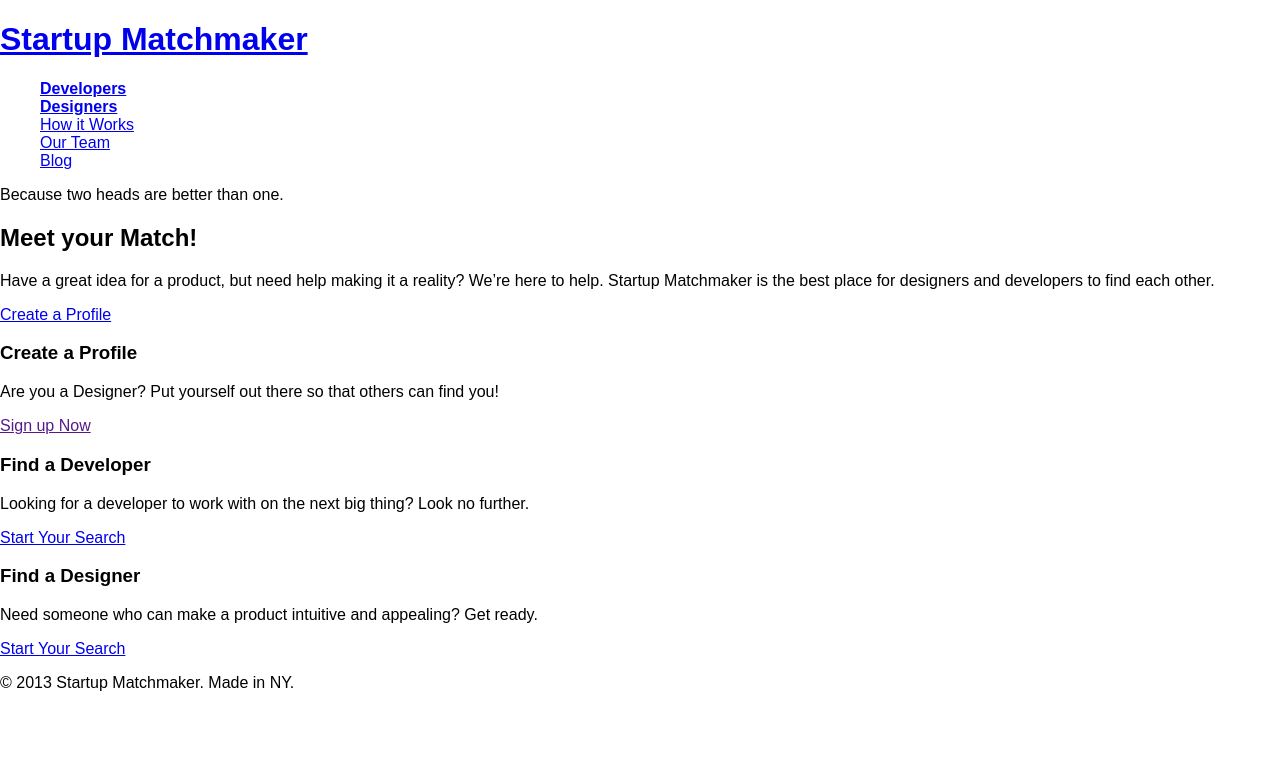
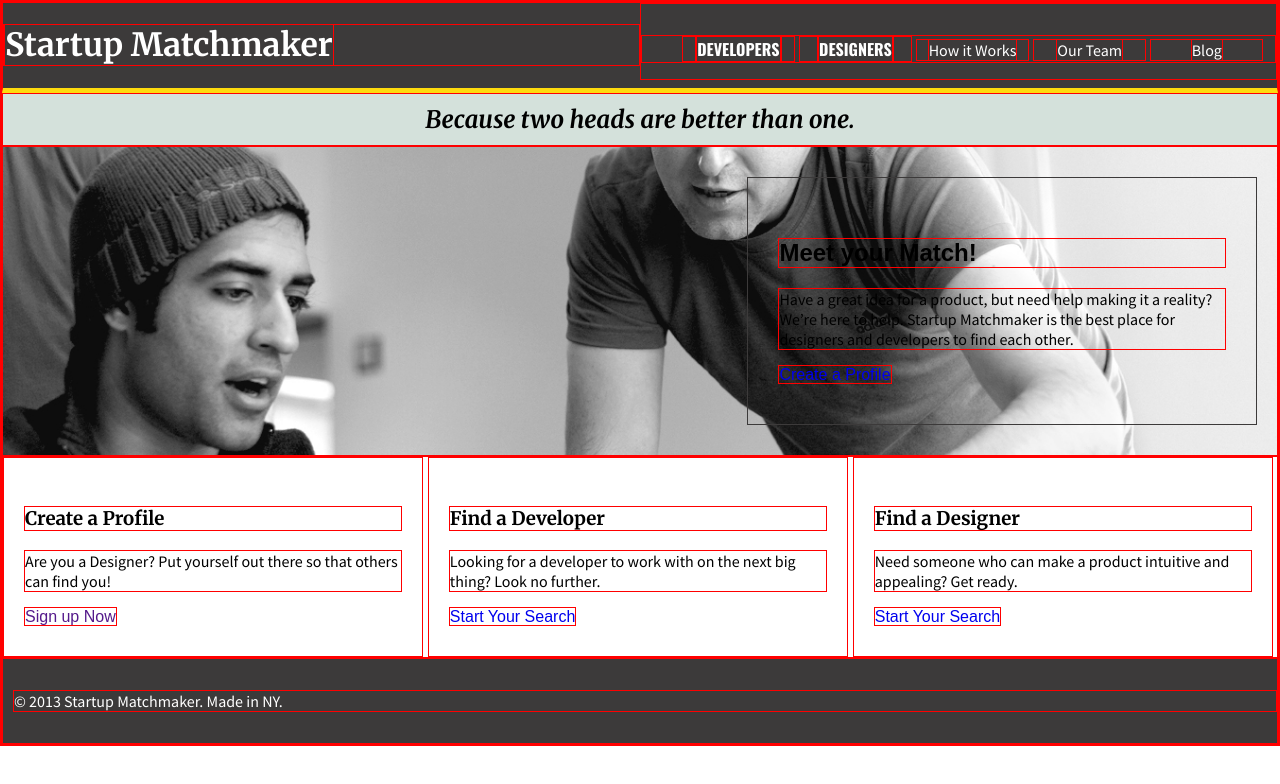
Before and after one commit to winthakelati/homework, a plain HTML site: page startup_matchmaker/index.html in a window 1280 px wide. Drawn offline with nearby package versions, Linux system fonts and the light colour scheme.

Commit message:
basic css and layout completed

```diff
--- a/startup_matchmaker/css/main.css
+++ b/startup_matchmaker/css/main.css
@@ -3,7 +3,7 @@
   ========================================================================== */
 * {
   box-sizing: border-box;
-/*   border: 1px solid red; */
+   border: 1px solid red;
 }
 
 .clearfix:after {
@@ -21,8 +21,8 @@
     (refer to styleguide.jpg for hex codes or use Sip to pick colors from design)
 
     White - #ffffff;
-    Light Grey -
-    Dark Grey -
+    Light Grey - #d4e1db
+    Dark Grey - #3c3a3a
     Grey/Black(text color) -
     Yellow -
     Red -
@@ -32,33 +32,118 @@
 /* Global
    ================================================================ */
 body {
+
   /* Set some defaults! font-family, font-size, color, etc. */
 }
 
 /* Text Styles (a, a:hover, a:visited, a:active, p, h1, h2, h3, h4, etc.)
    ================================================================ */
 a {
+  text-decoration: none;
   /* Set some default styles for anchors (color, text decoration) */
+}
+p{
+  font-family: 'Source Sans Pro', sans-serif;
+}
+h1{
+  font-family:'Merriweather', 'sans-serif';
+}
+h3{
+  font-family:'Merriweather', 'sans-serif';
+}
+
+strong{
+  text-transform: uppercase;
+  font-family:'Oswald', 'sans-serf';
+}
+
+li{
+  font-family: 'Source Sans Pro', sans-serif;
 }
 
 /* Layout (columns, floats, etc.)
    ================================================================ */
+header a{
+  color: #fff;
+  font-weight: lighter;
+}
+h1{
+  float: left;
+  display:inline-block;
+  width:50%;
+}
 
+nav{
+  float: right;
+  display:inline-block;
+  width: 50%;
+  padding-top: 15px;
+}
+li{
+  display: inline-block;
+  width:19%;
+  text-align: center;
+}
+.tagline{
+  clear:both;
+  text-align: center;
+  font-family: 'Merriweather', 'sans-serif';
+  font-style: italic;
+  font-size:24px;
+  background-color: #D4E1DB;
+  margin:0px;
+  padding: 10px 0px 10px 0;
+}
+.blurb{
+float:right;
+width: 40%;
+margin:30px 20px 30px;
+border: 1px solid #3c3a3a;
+padding:40px 30px 40px 30px;
+}
+
+.infoboxes{
+  clear:both;
+}
+.info{
+  clear:both;
+  display: inline-block;
+  width: 33%;
+  padding: 30px 20px 30px 20px;
+}
 
 /* Header
    ================================================================ */
-
+header{
+background-color:#3c3a3a;
+border-bottom: 5px solid #FEDB0D;
+}
 
 
 /* Footer
    ================================================================ */
-
+footer{
+  clear: both;
+  background-color:#3c3a3a;
+  padding: 15px 0px 15px 10px;
+  font-family: 'Source Sans Pro', 'sans-serif';
+  font-weight: normal;
+  color: #fff;
+}
 
 
 /* Navigation
    ================================================================ */
 
 
+/* Banner
+   ================================================================ */
+.banner{
+  background-image:url('../images/coworking.jpg');
+  background-position:center;
+  background-size: 100%;
+  clear: both;
+}
 
 /* Buttons
    ================================================================ */
--- a/startup_matchmaker/index.html
+++ b/startup_matchmaker/index.html
@@ -11,9 +11,10 @@
 
     <link rel="stylesheet" href="css/normalize.css">
     <link rel="stylesheet" href="css/main.css">
+    <link href='https://fonts.googleapis.com/css?family=Source+Sans+Pro:400,700|Merriweather:700,700italic|Oswald:700' rel='stylesheet' type='text/css'>
 </head>
 <body>
-  <header>
+  <header class="clearfix">
     <h1><a href="#">Startup Matchmaker</a></h1>
     <nav>
       <ul>
@@ -27,13 +28,14 @@
   </header>
 
   <p class="tagline">Because two heads are better than one.</p>
-  <section class="banner">
+  <section class="banner clearfix">
     <div class="blurb">
       <h2>Meet your Match!</h2>
       <p>Have a great idea for a product, but need help making it a reality? We’re here to help. Startup Matchmaker is the best place for designers and developers to find each other.</p>
       <a class="button" href="#">Create a Profile</a>
     </div>
   </section>
+  <div class="infoboxes">
   <section class="info">
     <h3>Create a Profile</h3>
     <p>Are you a Designer? Put yourself out there so that others can find you!</p>
@@ -49,7 +51,7 @@
     <p>Need someone who can make a product intuitive and appealing? Get ready.</p>
     <a class="button" href="designers.html">Start Your Search</a>
   </section>
-
+</div>
   <footer>
     <p>&copy; 2013 Startup Matchmaker. Made in NY.</p>
   </footer>
```
